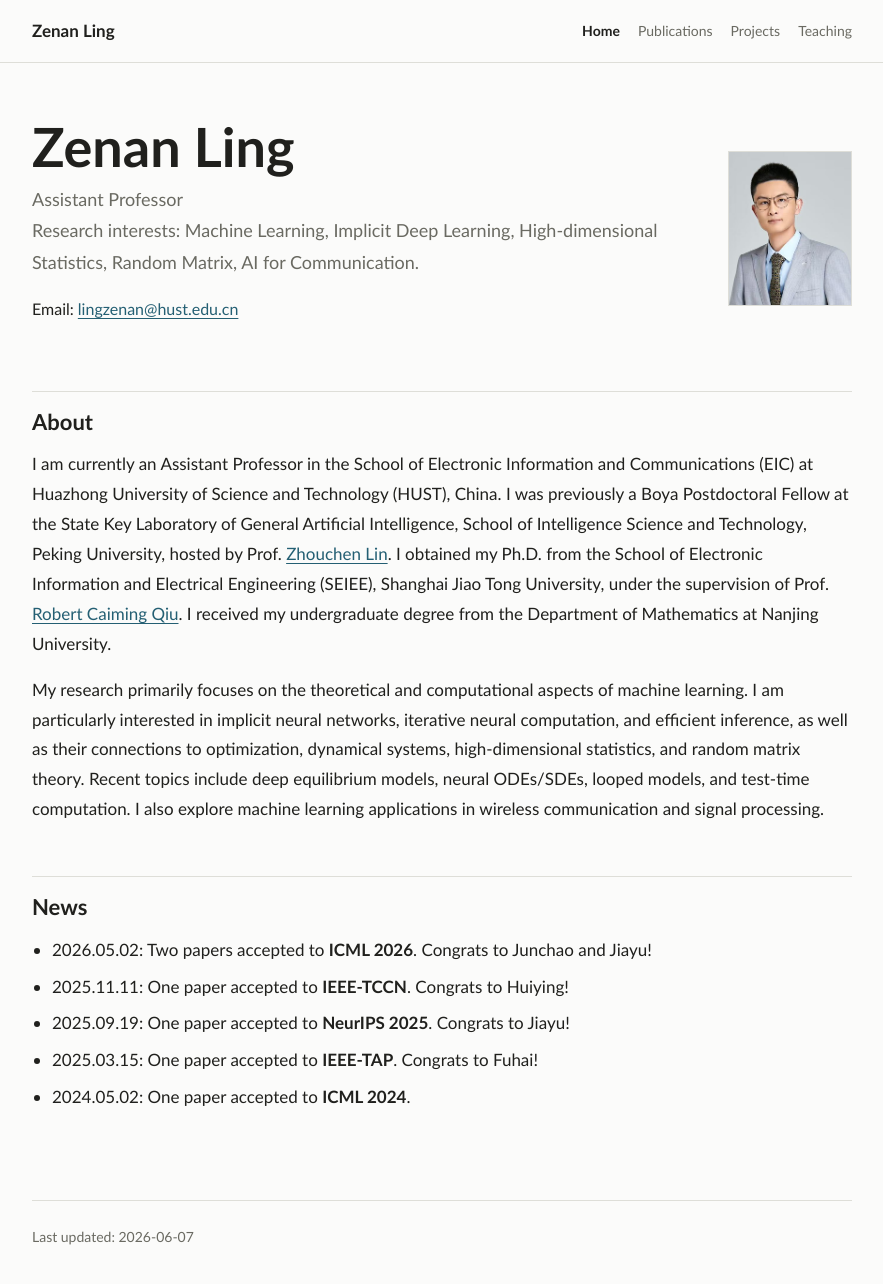
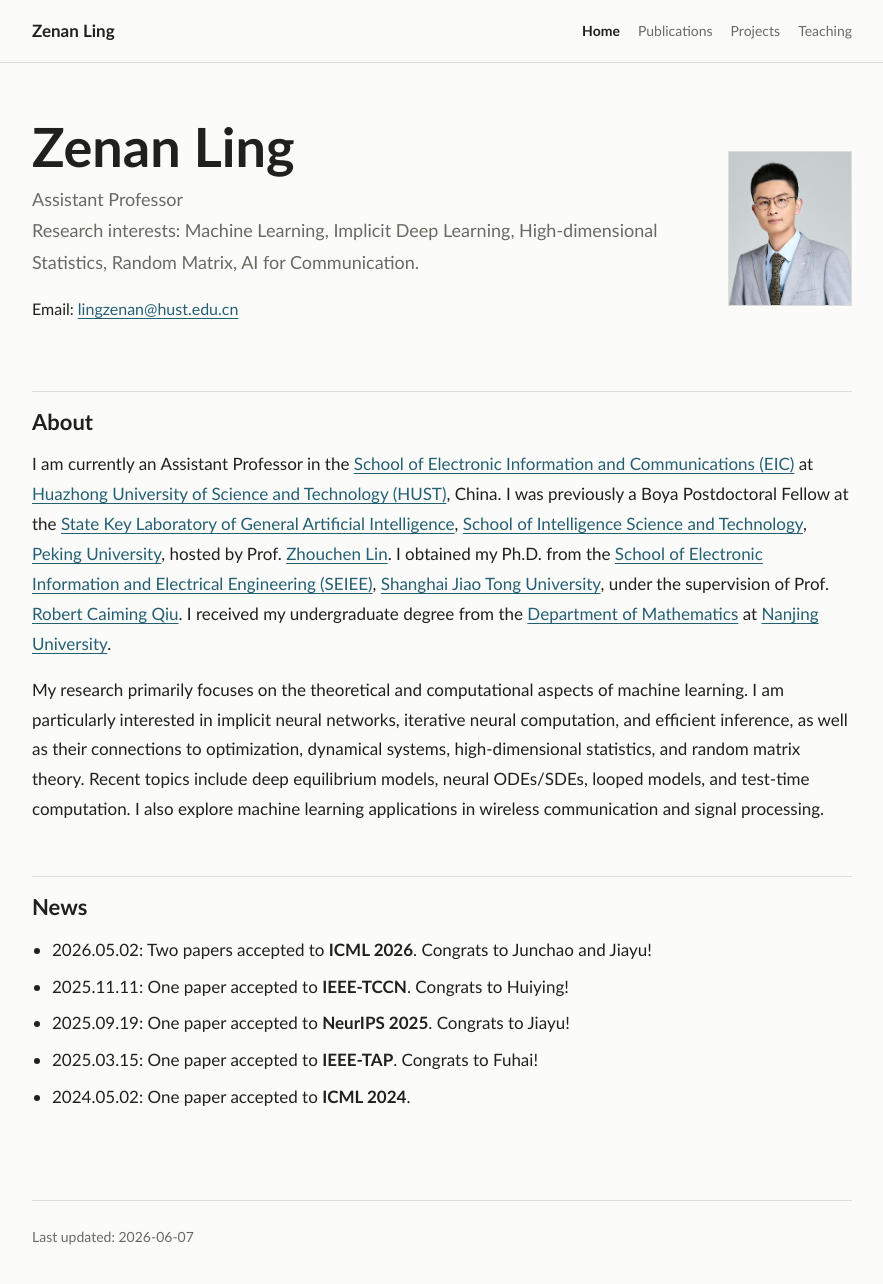
Before and after one commit to lingzenan/lingzenan.github.io, a Jekyll site: the page built from index.md, in a window 1280 px wide and 1286 px high. Shown: the whole window, without its empty margins (198-1081 px from the left). Built offline with Jekyll 4.4.1, drawn with Linux system fonts in a browser that asks for light colours; part of the change alters nothing that is shown.

Commit message:
Link institutions in about section

```diff
--- a/index.md
+++ b/index.md
@@ -18,7 +18,7 @@ description: Assistant Professor
 ## About
 {: #about }
 
-I am currently an Assistant Professor in the School of Electronic Information and Communications (EIC) at Huazhong University of Science and Technology (HUST), China. I was previously a Boya Postdoctoral Fellow at the State Key Laboratory of General Artificial Intelligence, School of Intelligence Science and Technology, Peking University, hosted by Prof. [Zhouchen Lin](https://scholar.google.com/citations?user=TanjFwoAAAAJ&hl=zh-CN). I obtained my Ph.D. from the School of Electronic Information and Electrical Engineering (SEIEE), Shanghai Jiao Tong University, under the supervision of Prof. [Robert Caiming Qiu](https://scholar.google.com/citations?user=FTLNXX8AAAAJ&hl=zh-CN). I received my undergraduate degree from the Department of Mathematics at Nanjing University.
+I am currently an Assistant Professor in the [School of Electronic Information and Communications (EIC)](https://eic.hust.edu.cn/) at [Huazhong University of Science and Technology (HUST)](https://english.hust.edu.cn/), China. I was previously a Boya Postdoctoral Fellow at the [State Key Laboratory of General Artificial Intelligence](https://sai.pku.edu.cn/znxyenglish/info/1372/2592.htm), [School of Intelligence Science and Technology](https://sai.pku.edu.cn/znxyenglish/), [Peking University](https://english.pku.edu.cn/), hosted by Prof. [Zhouchen Lin](https://scholar.google.com/citations?user=TanjFwoAAAAJ&hl=zh-CN). I obtained my Ph.D. from the [School of Electronic Information and Electrical Engineering (SEIEE)](https://english.seiee.sjtu.edu.cn/english/index.htm), [Shanghai Jiao Tong University](https://en.sjtu.edu.cn/), under the supervision of Prof. [Robert Caiming Qiu](https://scholar.google.com/citations?user=FTLNXX8AAAAJ&hl=zh-CN). I received my undergraduate degree from the [Department of Mathematics](https://njunju.nju.edu.cn/EN/7f/77/c7136a163703/page.htm) at [Nanjing University](https://www.nju.edu.cn/en/).
 
 My research primarily focuses on the theoretical and computational aspects of machine learning. I am particularly interested in implicit neural networks, iterative neural computation, and efficient inference, as well as their connections to optimization, dynamical systems, high-dimensional statistics, and random matrix theory. Recent topics include deep equilibrium models, neural ODEs/SDEs, looped models, and test-time computation. I also explore machine learning applications in wireless communication and signal processing.
 
```
